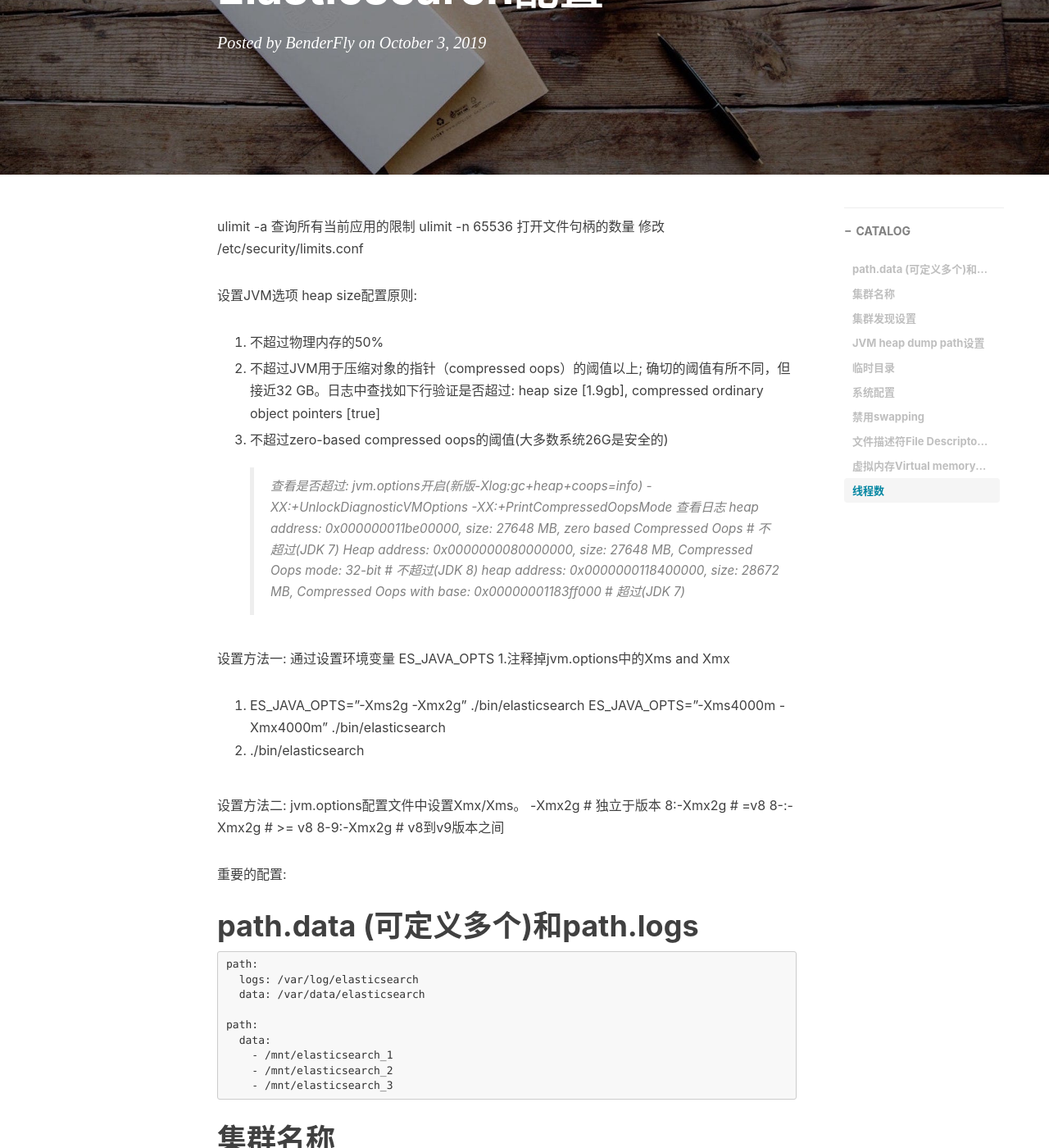
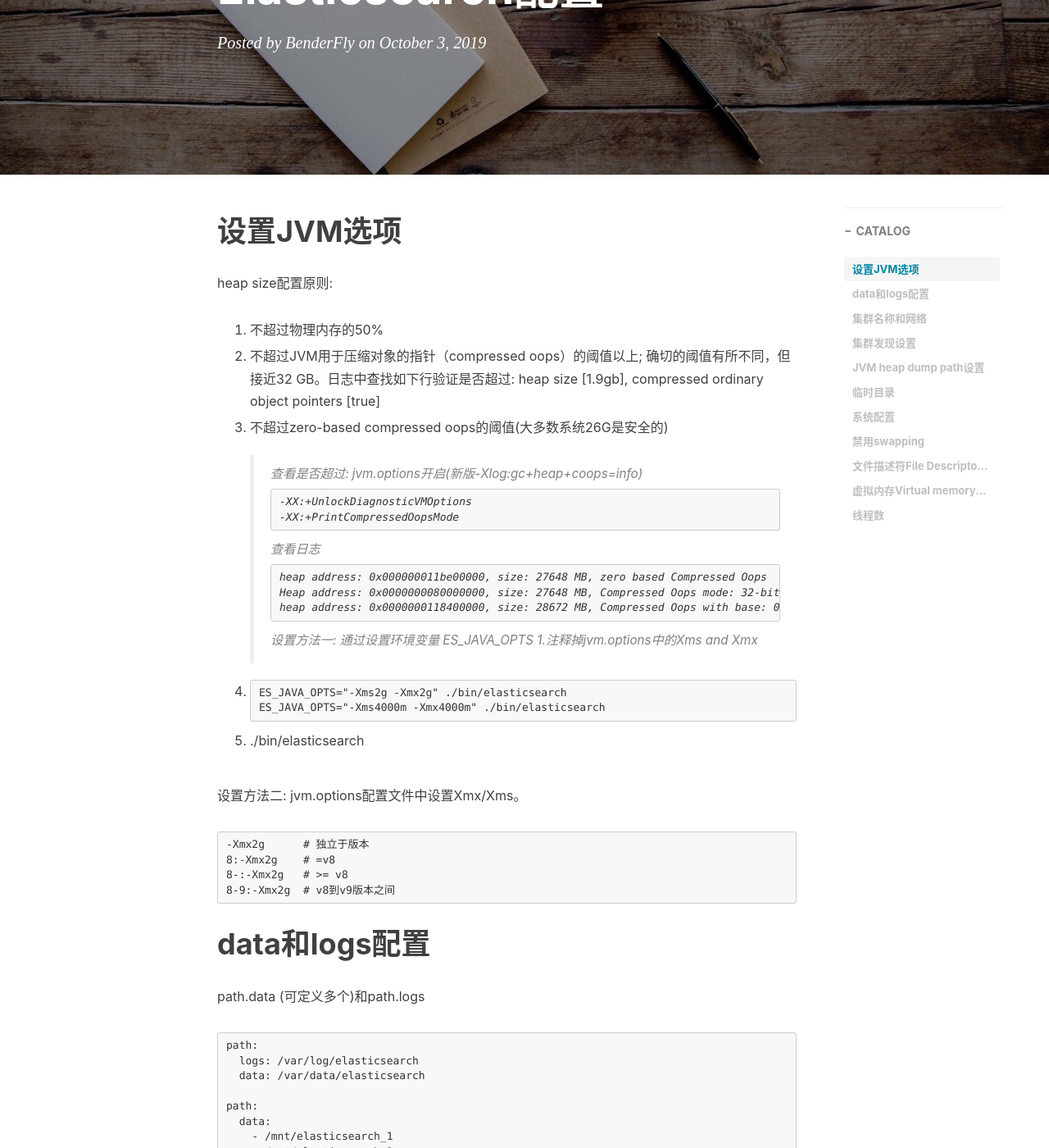
Before and after one commit to handerfly/handerfly.github.io, a Jekyll site: the page built from _posts/2019-10-03-Elasticsearch配置.md, in a window 1280 px wide and 1400 px high, scrolled down 244 px. Shown: the whole window at 82% size. Built offline with Jekyll 4.4.1, drawn with Linux system fonts in a browser that asks for light colours; nearby versions of some CDN libraries; comment, search, counter and statistics services are not loaded.

Commit message:
Update 2019-10-03-Elasticsearch配置.md

````diff
--- a/_posts/2019-10-03-Elasticsearch配置.md
+++ b/_posts/2019-10-03-Elasticsearch配置.md
@@ -11,15 +11,7 @@
     - ELK
 ---
 
-ulimit -a 查询所有当前应用的限制
-ulimit -n 65536   打开文件句柄的数量
-修改
-/etc/security/limits.conf
-
-
-
-
-设置JVM选项
+# 设置JVM选项
 heap size配置原则:
 1. 不超过物理内存的50%
 
@@ -29,42 +21,38 @@
 3. 不超过zero-based compressed oops的阈值(大多数系统26G是安全的)
 >查看是否超过:
 jvm.options开启(新版-Xlog:gc+heap+coops=info)
+```
 -XX:+UnlockDiagnosticVMOptions
 -XX:+PrintCompressedOopsMode
+```
 >查看日志
+```
 heap address: 0x000000011be00000, size: 27648 MB, zero based Compressed Oops     # 不超过(JDK 7)
 Heap address: 0x0000000080000000, size: 27648 MB, Compressed Oops mode: 32-bit  # 不超过(JDK 8)
 heap address: 0x0000000118400000, size: 28672 MB, Compressed Oops with base: 0x00000001183ff000 # 超过(JDK 7)
-
+```
 设置方法一:
 通过设置环境变量 ES_JAVA_OPTS
 1.注释掉jvm.options中的Xms and Xmx
 2.
+```
 ES_JAVA_OPTS="-Xms2g -Xmx2g" ./bin/elasticsearch
 ES_JAVA_OPTS="-Xms4000m -Xmx4000m" ./bin/elasticsearch
+```
 3. ./bin/elasticsearch
 
 设置方法二:
 jvm.options配置文件中设置Xmx/Xms。
+```
 -Xmx2g      # 独立于版本
 8:-Xmx2g    # =v8
 8-:-Xmx2g   # >= v8
 8-9:-Xmx2g  # v8到v9版本之间
+```
 
 
-
-
-
-
-
-
-
-
-
-
-
-重要的配置:
-# path.data (可定义多个)和path.logs
+# data和logs配置
+path.data (可定义多个)和path.logs
 ```
 path:
   logs: /var/log/elasticsearch
@@ -76,7 +64,7 @@
     - /mnt/elasticsearch_2
     - /mnt/elasticsearch_3
 ```
-# 集群名称
+# 集群名称和网络
 cluster.name: logging-prod
 node.name: prod-data-2     # 默认主机名
 network.host: 192.168.1.10  # 默认loopback addresses
````
